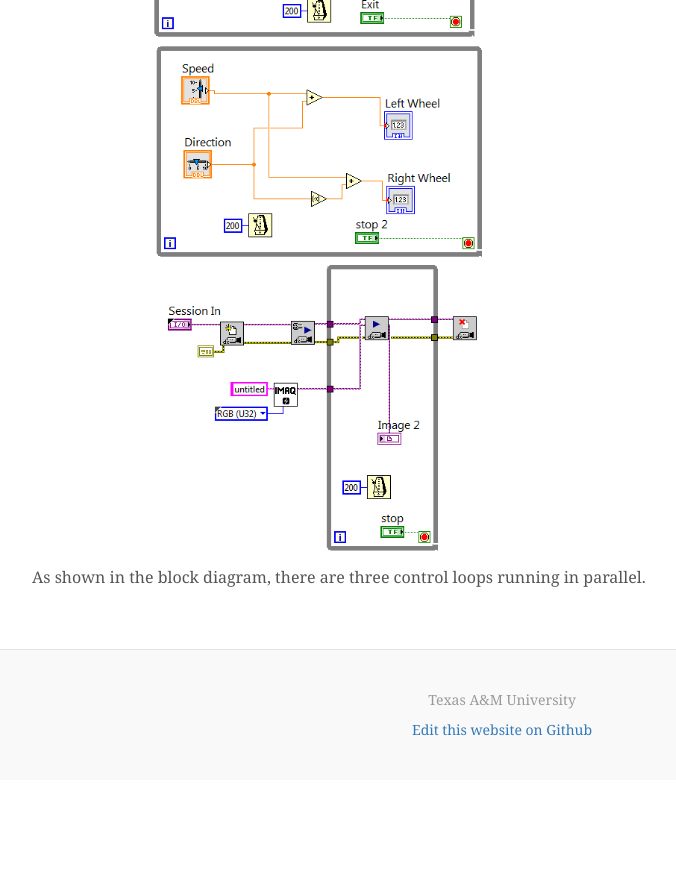
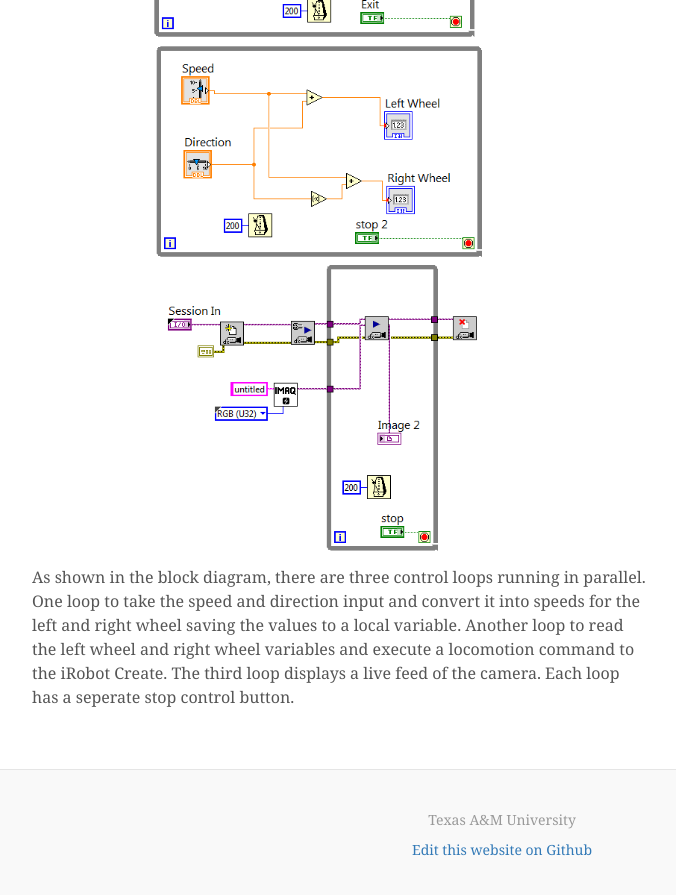
Before and after one commit to LabVIEW-Robotics/LabVIEW-Robotics.github.io, a Jekyll site: the page built from tutorial.html, in a window 1280 px wide and 900 px high, scrolled down 5691 px. Shown: the top 895 px of the window, without its empty margins (138-814 px from the left). Built offline with Jekyll 4.4.1, drawn with Linux system fonts in a browser that asks for light colours; nearby versions of some CDN libraries; Markdown is read by kramdown in place of the engine named in the settings; before the commit the page ends 6471 px from its top, so only the background shows below that.

Commit message:
explanation

```diff
--- a/tutorial.html
+++ b/tutorial.html
@@ -140,5 +140,10 @@ turns the robot left or right.
 </p>
 <p>
 As shown in the block diagram, there are three control loops running in
-parallel.
+parallel. One loop to take the speed and direction input and convert it
+into speeds for the left and right wheel saving the values to a local variable.
+Another loop to read the left wheel and right wheel variables and
+execute a locomotion command to the iRobot Create. The third loop
+displays a live feed of the camera. Each loop has a seperate stop
+control button.
 </p>
```
